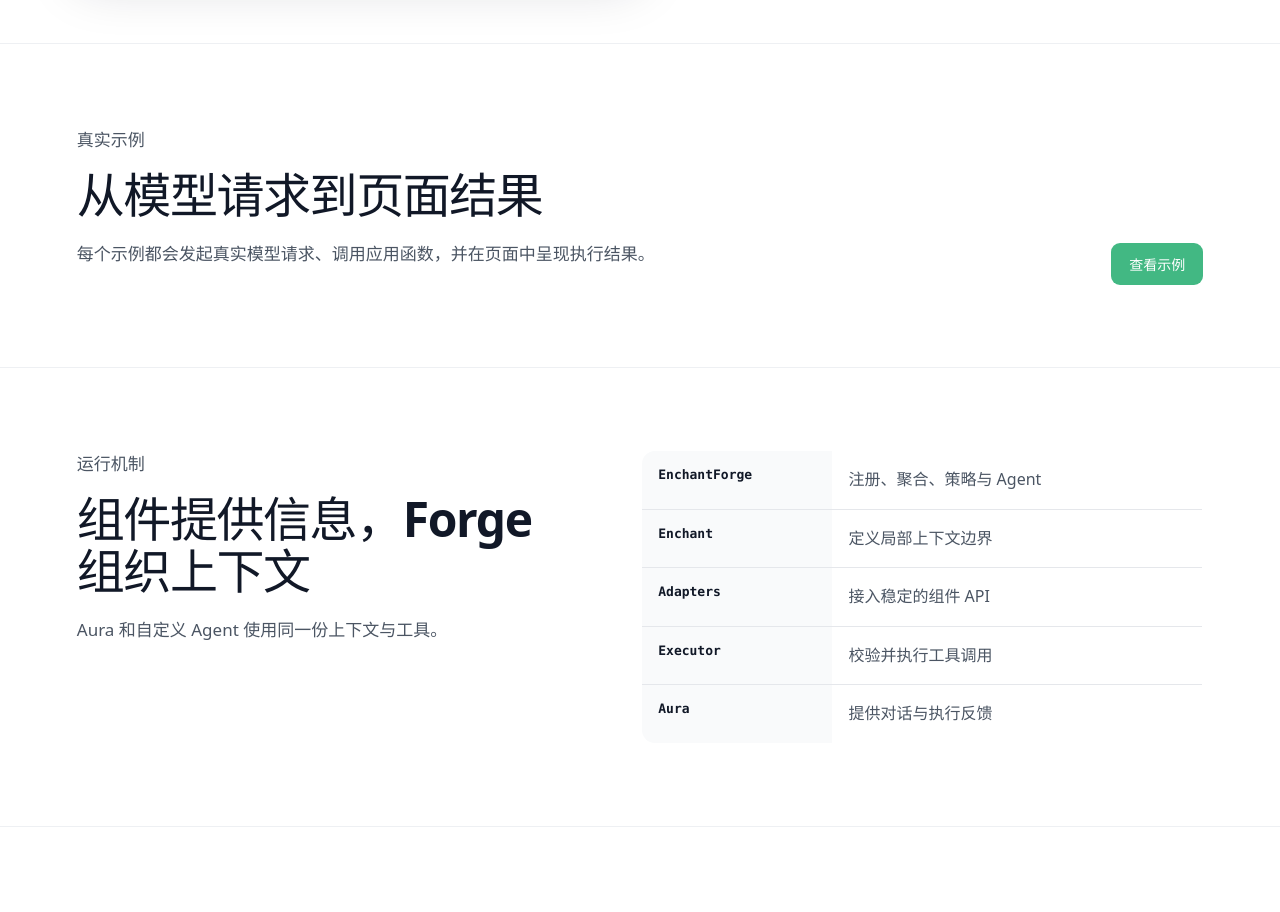
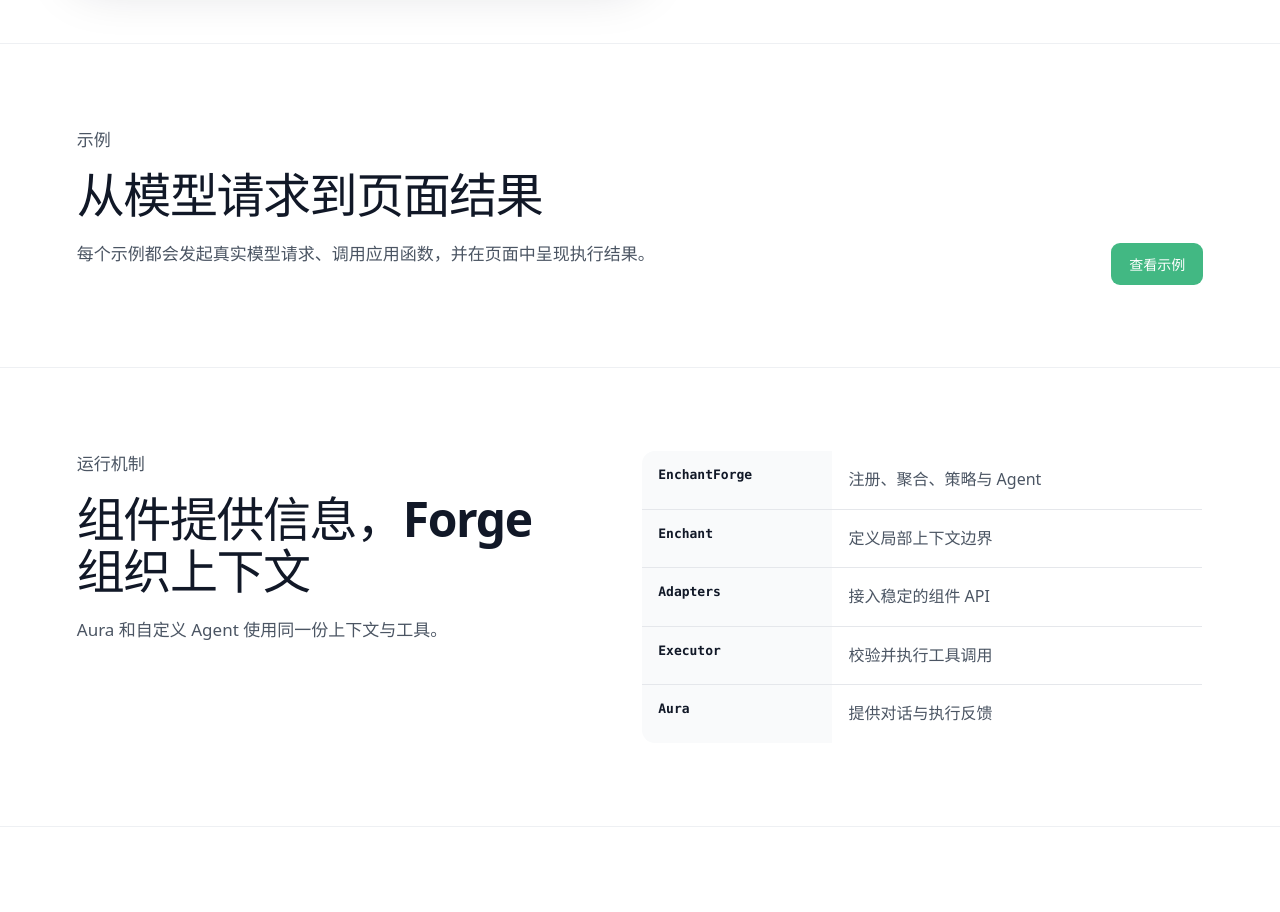
Before and after one commit to Hisashiburidane/llm-integration, a Vue app in the folder website/: page / in a window 1280 px wide. Shown: the part 2280-3192 px from the top of the page. Built offline with nearby package versions, Linux system fonts and the light colour scheme; no server answers.

Commit message:
refactor(website): simplify examples label

```diff
--- a/website/src/locales.ts
+++ b/website/src/locales.ts
@@ -73,7 +73,7 @@ export const messages = {
         body: '应用描述函数的用途和参数，Forge 将它作为工具提供给 AI，并在调用前完成校验。'
       },
       examples: {
-        kicker: '真实示例',
+        kicker: '示例',
         title: '从模型请求到页面结果',
         body: '每个示例都会发起真实模型请求、调用应用函数，并在页面中呈现执行结果。',
         action: '查看示例'
```
